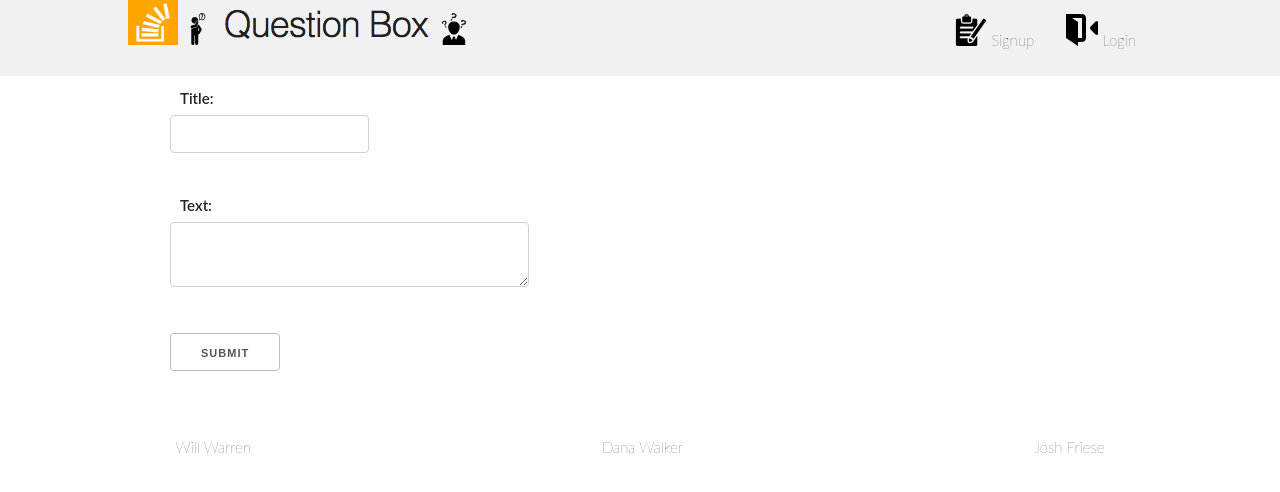
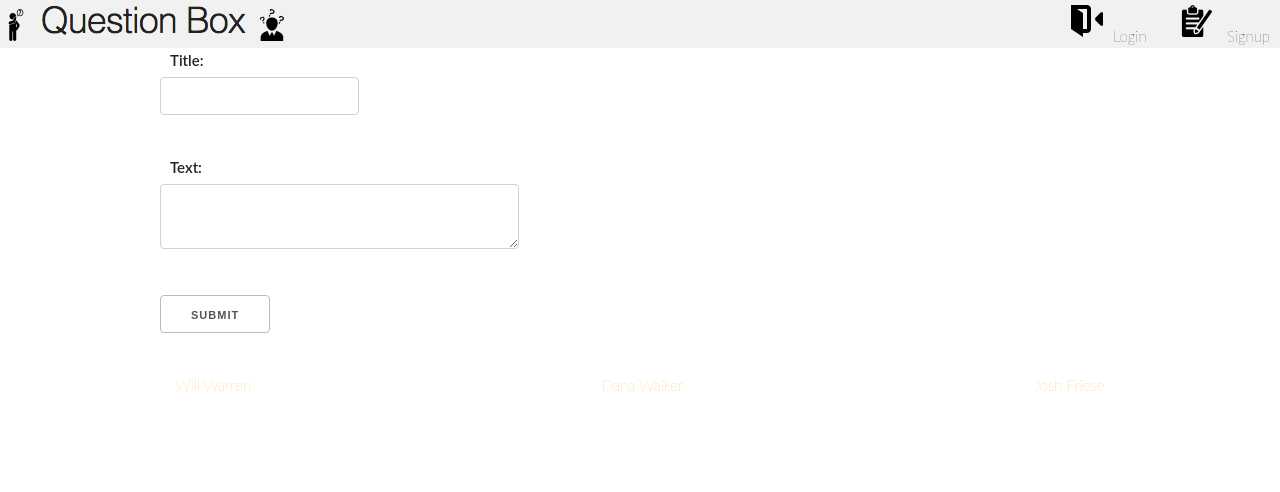
Before and after one commit to phist210/question_box, a Django app: page /ask/ in a window 1280 px wide. Shown: the top 492 px of the page. Run offline with Django 3.2, Linux system fonts and the light colour scheme; some libraries are stand-ins or nearby versions.

Commit message:
touched up UI, fixed voting, will make all content addition into modals

```diff
--- a/question_box_app/static/css/base.css
+++ b/question_box_app/static/css/base.css
@@ -7,13 +7,6 @@ body{
 a:active, a, a:visited{
   color: orange;
   text-decoration: none;
-}
-
-ul {
-  list-style-type: none;
-  margin: 0;
-  padding: 0;
-  overflow: hidden;
 }
 
 a:hover{
@@ -37,11 +30,6 @@ p{
   display: none;
 }
 
-.container{
-  margin: 0 auto;
-  padding: 10px;
-}
-
 .question_block{
   padding: 10px;
   float: left;
@@ -50,9 +38,8 @@ p{
 .question{
   padding: 10px;
   margin-bottom: 10px;
-  border-bottom: 1px gray solid;
+  border-bottom: 1px solid #E4E6E8;
   float: left;
-  width: 80%;
   height: 60px;
   overflow: hidden;
 }
--- a/question_box_app/static/css/footer.css
+++ b/question_box_app/static/css/footer.css
@@ -12,5 +12,8 @@
     display: flex;
     justify-content: space-around;
     flex-flow: row;
+}
 
+#footer li {
+    list-style-type: none;
 }
--- a/question_box_app/static/css/header.css
+++ b/question_box_app/static/css/header.css
@@ -1,46 +1,38 @@
-ul {
-  list-style-type: none;
+#nav {
   margin: 0;
   padding: 0;
   overflow: hidden;
 }
 
-li {
-  float: left;
+#logo {
+    width: 50%;
+    float: left;
 }
 
-li a {
-  display: block;
-  color: black;
-  text-align: center;
-  padding: 14px 16px;
-  text-decoration: none;
+#nav-links {
+    width: 50%;
+    float: right;
+    text-align: right;
 }
 
-li a:hover {
-  background-color: #ccc;
+#nav-links img {
+    margin: 5px 10px 5px 10px;
+}
+#nav-links a {
+  color: black;
+  padding-left: 10px;
+  padding-right: 10px;
 }
 
-div#logo{
-  height: auto;
-  line-height: auto;
-  margin: 0 auto;
-  display: inline;
-  position: relative;
+#nav-links a:hover {
+  border-bottom: 3px solid orange;
+}
+
+.nav-words {
+    text-align: center;
 }
 
 div.header{
   width: 100%;
   background-color: #F1F1F1;
-
 }
-
-div.-container{
-  width: 80%;
-  margin: 0 auto;
-
-}
-
-#title {
-    margin-top: 5px;
-}
--- a/question_box_app/templates/question_box_app/base.html
+++ b/question_box_app/templates/question_box_app/base.html
@@ -3,7 +3,7 @@
     <head>
         {% load staticfiles %}
         <meta charset="utf-8">
-        <link rel="shortcut icon" href="{% static '/images/stackoverflow.png' type="image/x-icon" alt='stack' %}"/>
+        <link rel="shortcut icon" href="{% static '/images/man_thinking.png' type="image/x-icon" alt='stack' %}"/>
         <link rel="stylesheet" href='https://cdnjs.cloudflare.com/ajax/libs/skeleton/2.0.4/skeleton.min.css' />
         <link href="{% static 'css/base.css' %}" rel="stylesheet"/>
         {% block extra_head %}{% endblock %}
--- a/question_box_app/templates/question_box_app/header.html
+++ b/question_box_app/templates/question_box_app/header.html
@@ -8,27 +8,23 @@
 {% block content %}
 <div class='header'>
   <div class='-container'>
-    <div class="row">
-        <ul>
+    <div class="row nav">
       <div id='logo'>
       <a href='/'>
-            <img src='{% static "/images/stackoverflow.png" %}' alt='Question Box' height='45' width='50'/>
-          </a>
           <img src="{% static 'images/001-man-thinking.png' %}"/>
           <img src="{% static 'images/qbox.png' %}"/>
-          <img src="{% static 'images/001-businessman-with-doubts.png' %}"/>
+          <img src="{% static 'images/001-businessman-with-doubts.png' %}"/></a>
       </div>
+      <div id="nav-links">
       {% if user.is_authenticated %}
-          <li style='float: right'><a id='logout' href='/logout'><img src="{% static 'images/001-logout.png' %}" alt="Logout"/> Logout </a></li>
-          <li style='float: right'><a href="/profile" ><img src="{% static 'images/betteruser.png'%}" alt='User'/>  Welcome, {{user}} </a></li>
-          <li style='float: right'><a href="/ask"><img src="{% static 'images/002-question-mark.png'%}" alt="Question Mark"/> Ask </a></li>
-
+          <a id='logout' href='/logout'><img src="{% static 'images/001-logout.png' %}" alt="Logout"/><span class="nav-words">Logout</span></a>
+          <a href="/profile" ><img src="{% static 'images/betteruser.png'%}" alt='User'/><span class="nav-words">Welcome, {{user}}</span></a>
+          <a href="/ask"><img src="{% static 'images/002-question-mark.png'%}" alt="Question Mark"/><span class="nav-words">Ask</span> </a>
       {% else %}
-          <li style='float: right'><a id='login' href='/login'><img src="{% static 'images/login.png' %}" alt="login"/> Login </a></li>
-          <li style='float: right'><a id='signup' href='/signup'><img src="{% static 'images/002-clipboard-with-pencil.png' %}" alt="signup"/> Signup </a></li>
+          <a id='login' href='/login'><img src="{% static 'images/login.png' %}" alt="login"/><span class="nav-words">Login</span></a>
+          <a id='signup' href='/signup'><img src="{% static 'images/002-clipboard-with-pencil.png' %}" alt="signup"/><span class="nav-words"> <span class="nav-words">Signup </span></a>
       {% endif %}
-
-    </ul>
+      </div>
     </div>
   </div>
 </div>
--- a/question_box_app/views.py
+++ b/question_box_app/views.py
@@ -11,7 +11,8 @@ from .vote_tally import *
 
 # Create your views here.
 def index(request):
-    return render(request, 'question_box_app/index.html')
+    questions_list = Question.objects.all()
+    return render(request, 'question_box_app/index.html', {"questions": questions_list})
 
 
 def profile(request):
```
Also changed, not shown: question_box_app/static/js/ans_vote.js (+5 -2 lines), question_box_app/static/js/base.js (deleted, +0 -15 lines), question_box_app/templates/question_box_app/index.html (+8 -6 lines), question_box_app/static/images/man-thinking.png (added). Lines whose indentation alone changed are shown as unchanged.
